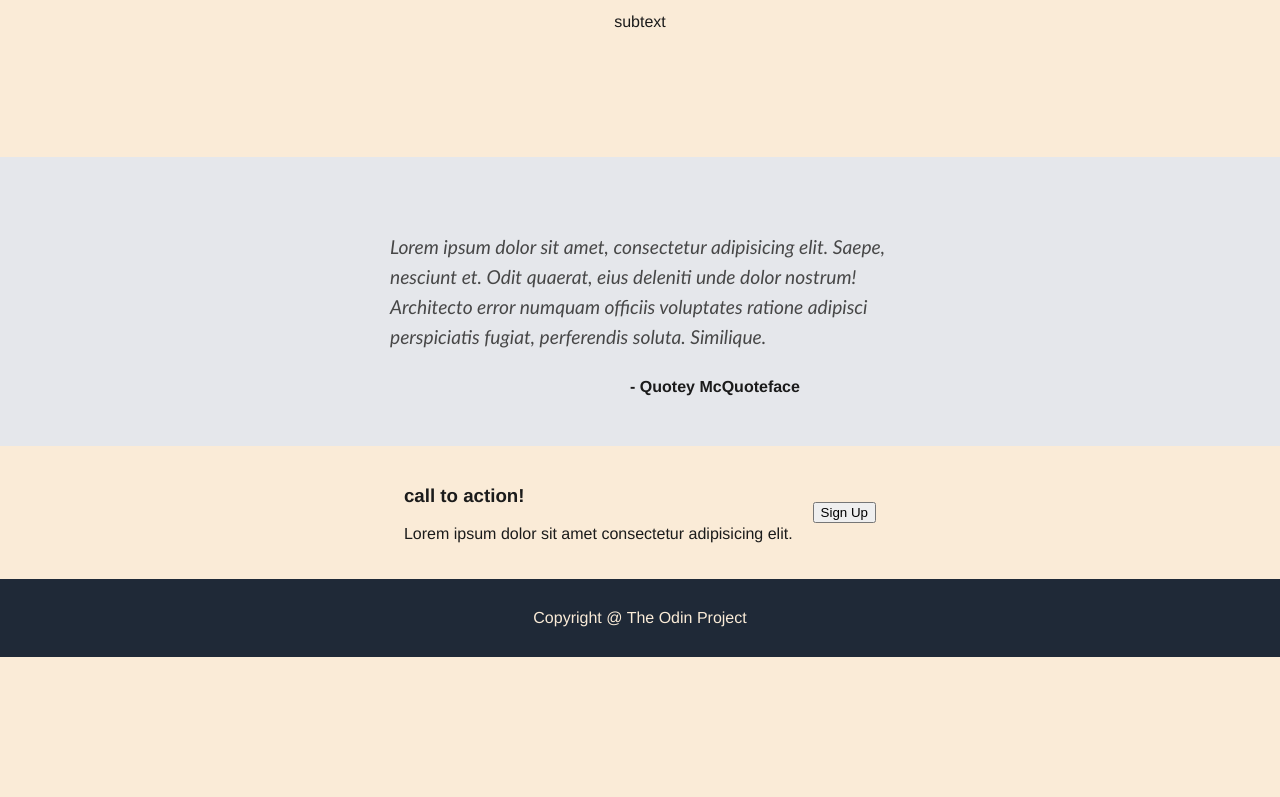
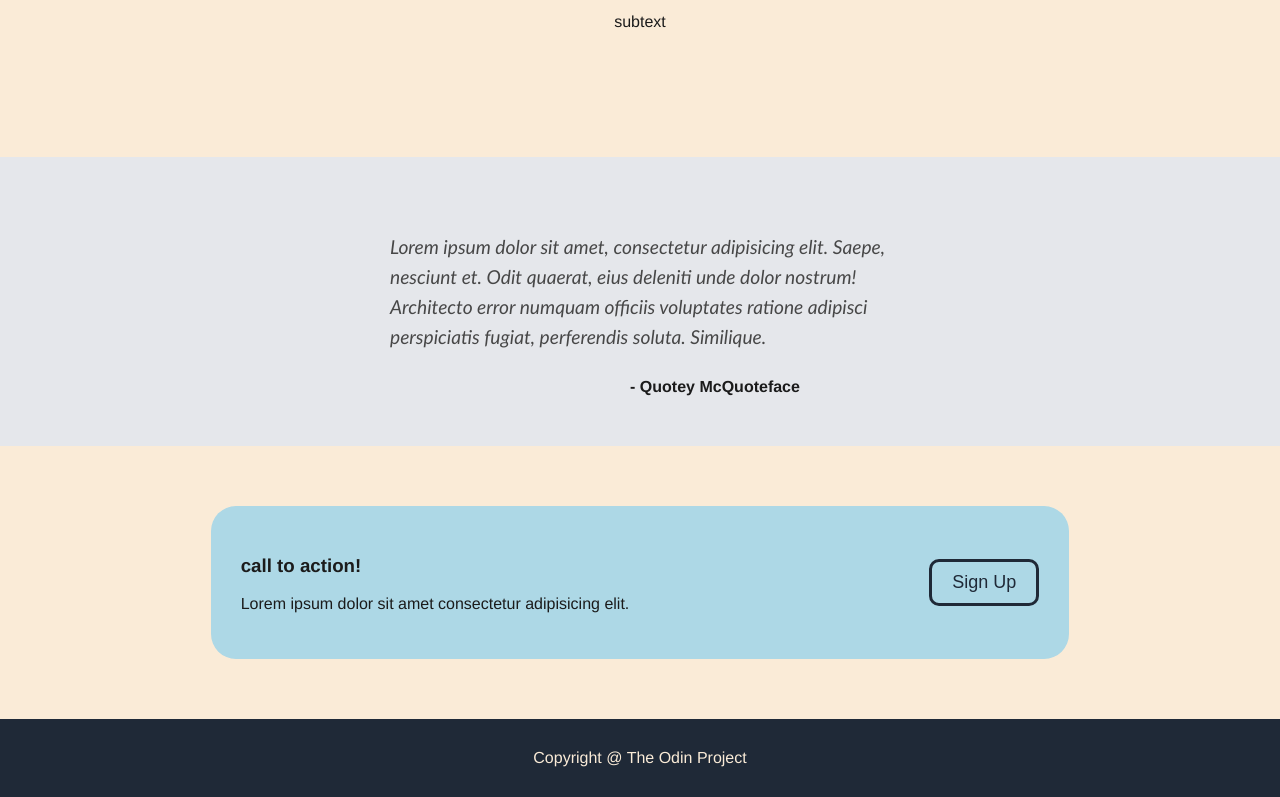
Before and after one commit to IanMahanpour/landing-page-odin, a plain HTML site: page index.html in a window 1280 px wide. Shown: the part 1222-2019 px from the top of the page. Before the commit the page ends 1879 px from the top, so only its background shows below. Drawn offline with Linux system fonts and the light colour scheme.

Commit message:
Finished site - call to action and button
styled call to action section. finished button styling.

```diff
--- a/index.html
+++ b/index.html
@@ -66,12 +66,14 @@
     </div>
     <div class="action">
         <div>
+            <div>
         <h3> call to action!</h3>
         <p> Lorem ipsum dolor sit amet consectetur adipisicing elit.
         </p>
          </div>
          <button>Sign Up</button>
-    </div>
+             </div>
+        </div>
     <div class="footer">
         Copyright @ The Odin Project
     </div>
--- a/styles.css
+++ b/styles.css
@@ -38,6 +38,14 @@ ul {
 }
 li {
     padding: 20px;
+}
+button {
+    background: none;
+    color: #e5e7eb;
+    font-size: large;
+    border: 3px solid #e5e7eb;
+    border-radius: 10px;
+    padding: 10px 20px 10px 20px;
 }
 .hero {
     display: flex;
@@ -82,15 +90,22 @@ h4 {
     display: flex ;
     justify-content: center;
     align-items: center;
-    padding: 20px;
+    padding: 60px;
     gap: 20px;
-}
-.action div {
-
-
 }
 .action button {
     flex-shrink: 0;
+    color: #1f2937;
+    border-color: #1f2937;
+}
+.action > div {
+    display: flex;
+    justify-content: center;
+    align-items: center;
+    gap: 300px;
+    background-color: lightblue;
+    border-radius: 25px;
+    padding: 30px;
 }
 .footer {
     display: flex;
```
